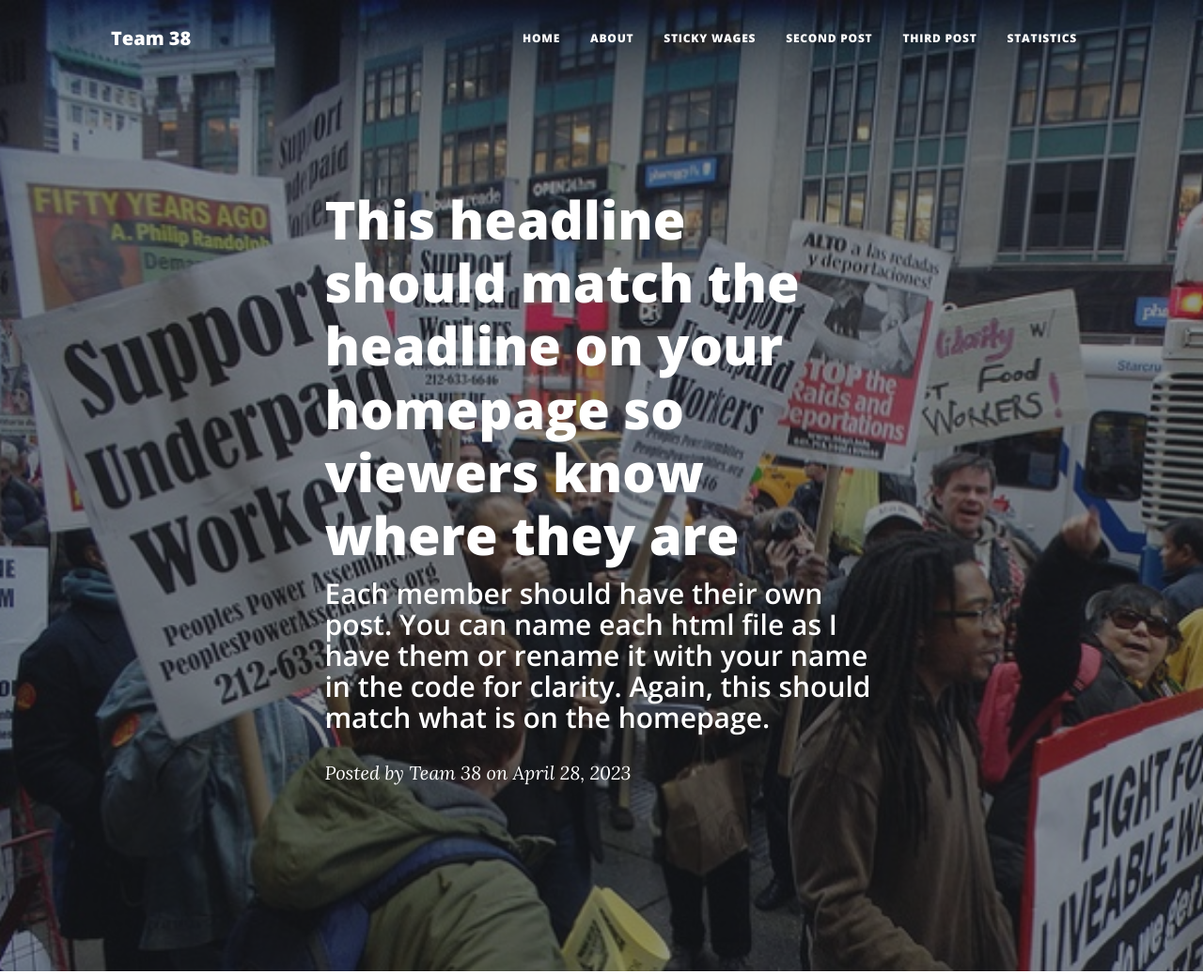
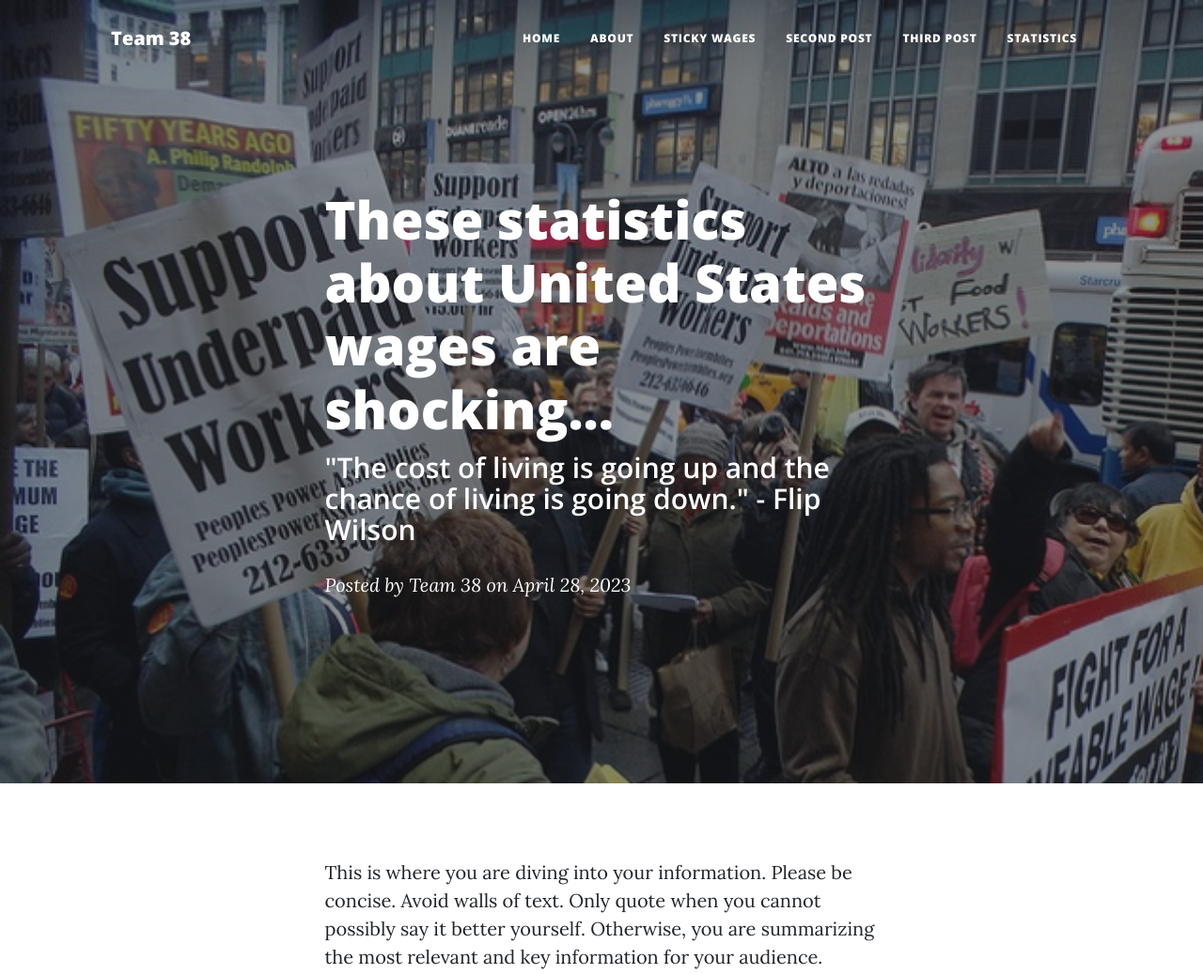
Before and after one commit to tyleraldrichhub/ISS210-SEC005-TEAM38-Final, a plain HTML site: page fourthpost.html in a window 1280 px wide. Shown: the top 1037 px of the page at 94% size. Drawn offline with nearby package versions, Linux system fonts and the light colour scheme.

Commit message:
Update fourthpost.html

```diff
--- a/fourthpost.html
+++ b/fourthpost.html
@@ -42,8 +42,8 @@
                 <div class="row gx-4 gx-lg-5 justify-content-center">
                     <div class="col-md-10 col-lg-8 col-xl-7">
                         <div class="post-heading">
-                            <h1>This headline should match the headline on your homepage so viewers know where they are</h1>
-                            <h2 class="subheading">Each member should have their own post. You can name each html file as I have them or rename it with your name in the code for clarity. Again, this should match what is on the homepage.</h2>
+                            <h1>These statistics about United States wages are shocking...</h1>
+                            <h2 class="subheading">"The cost of living is going up and the chance of living is going down." - Flip Wilson</h2>
                             <span class="meta">
                                 Posted by
                                 <a href="#!">Team 38</a>
```
